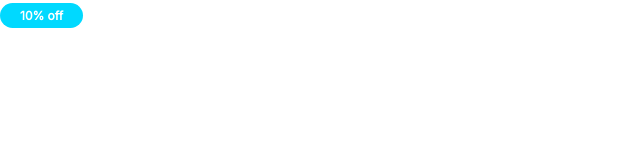
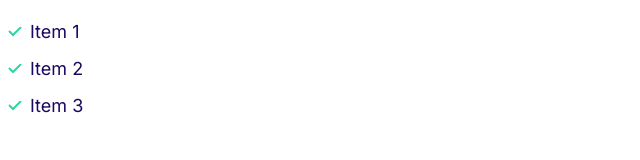
Before and after one commit to Thebeardedambivert/cloud-moshify, a plain HTML site: page index.html in a window 1280 px wide. Shown: the whole page, without its empty margins (0-640 px from the left). Drawn offline with Linux system fonts and the light colour scheme.

Commit message:
Created the list and added icons.

```diff
--- a/css/styles.css
+++ b/css/styles.css
@@ -122,3 +122,32 @@ a {
     font-size: 1.2rem;
   }
 }
+
+/* Lists */
+
+.list {
+  list-style: none;
+  padding-left: 0;
+  color: var(--color-headings);
+}
+
+.list--inline .list__item {
+  display: inline-block;
+  margin-right: 2rem;
+}
+
+.list--tick {
+  list-style-image: url(../images/icons/tick.svg);
+  padding-left: 3rem;
+}
+
+.list--tick .list__item {
+  padding-left: 0.5rem;
+  margin-bottom: 1rem;
+}
+
+@media screen and (min-width: 1024px) {
+  .list--tick .list__item {
+    padding-left: 0;
+  }
+}
--- /dev/null
+++ b/images/icons/attributions.txt
@@ -0,0 +1 @@
+<div>Icons made by <a href="https://www.flaticon.com/authors/freepik" title="Freepik">Freepik</a> from <a href="https://www.flaticon.com/" title="Flaticon">www.flaticon.com</a></div>
--- a/index.html
+++ b/index.html
@@ -15,6 +15,10 @@
     <title>Document</title>
   </head>
   <body>
-    <span class="badge badge--secondary badge--small">10% off</span>
+    <ul class="list list--tick">
+      <li class="list__item">Item 1</li>
+      <li class="list__item">Item 2</li>
+      <li class="list__item">Item 3</li>
+    </ul>
   </body>
 </html>
```
Also changed, not shown: components/badges.html (added, +4 -0 lines), images/icons/chevron.svg (added), images/icons/clock.svg (added), images/icons/computer.svg (added), images/icons/easy.svg (added), images/icons/growth.svg (added), images/icons/line.svg (added), images/icons/logo.svg (added), images/icons/menu.svg (added), images/icons/quotes.svg (added), images/icons/search.svg (added), images/icons/settings.svg (added), images/icons/snap.svg (added), images/icons/tick.svg (added), 1 more files.
